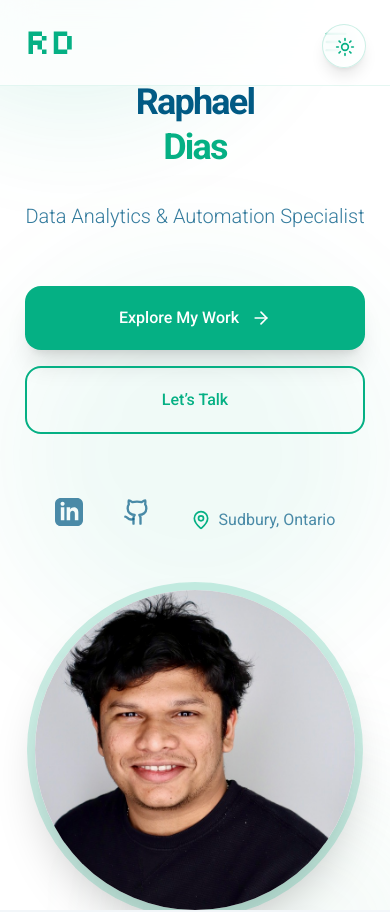
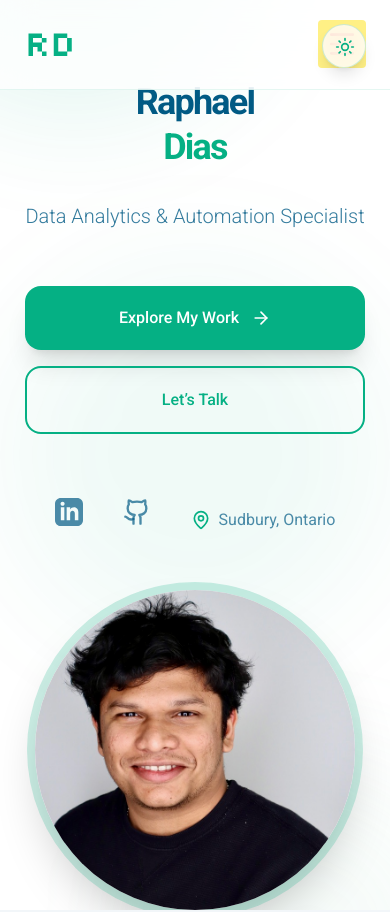
Before and after one commit to raphaelbdias/portfolio, a Next.js app: page / in a window 390 px wide. Shown: the top 912 px of the page. Built offline with nearby package versions, Linux system fonts and the light colour scheme.

Commit message:
debugging issue on the nav

```diff
--- a/app/components/Navbar.tsx
+++ b/app/components/Navbar.tsx
@@ -59,13 +59,14 @@ export default function Navbar() {
         </div>
 
         {/* Mobile Hamburger */}
+        {/* Mobile Hamburger (TEMP DEBUG VISUAL) */}
         <button
           onClick={() => setMobileOpen(!mobileOpen)}
-          className="md:hidden text-primary focus:outline-none"
-          aria-label="Toggle menu"
+          className="md:hidden text-red-600 bg-yellow-200 p-2 rounded z-[999]"
         >
-          {mobileOpen ? <X className="w-7 h-7" /> : <Menu className="w-7 h-7" />}
+          {mobileOpen ? <X className="w-8 h-8" /> : <Menu className="w-8 h-8" />}
         </button>
+
       </nav>
 
       {/* Mobile Menu */}
```
